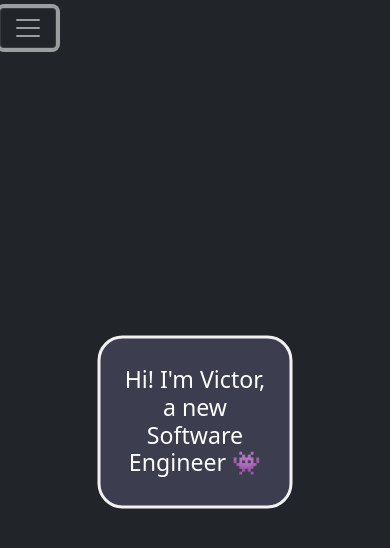
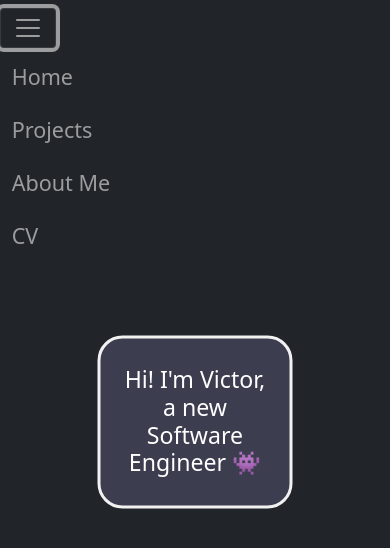
Before and after one commit to VictorCano18/victorcano, a React (Create React App) app: page / in a window 390 px wide. Both pictures are taken after a click on the button "Toggle navigation". Shown: the top 548 px of the page. Built offline with nearby package versions, Linux system fonts and the light colour scheme.

Commit message:
(Fix: Navbar bootstrap)

```diff
--- a/public/index.html
+++ b/public/index.html
@@ -38,8 +38,10 @@ import
       To begin the development, run `npm start` or `yarn start`.
       To create a production bundle, use `npm run build` or `yarn build`.
     -->
-    <script src="https://code.jquery.com/jquery-1.12.4.min.js"></script>
-    <script src="//ajax.googleapis.com/ajax/libs/jquery/1.11.0/jquery.min.js"></script>
+
+    <script src="https://code.jquery.com/jquery-3.2.1.slim.min.js" integrity="sha384-KJ3o2DKtIkvYIK3UENzmM7KCkRr/rE9/Qpg6aAZGJwFDMVNA/GpGFF93hXpG5KkN" crossorigin="anonymous"></script>
+    <script src="https://cdnjs.cloudflare.com/ajax/libs/popper.js/1.12.9/umd/popper.min.js" integrity="sha384-ApNbgh9B+Y1QKtv3Rn7W3mgPxhU9K/ScQsAP7hUibX39j7fakFPskvXusvfa0b4Q" crossorigin="anonymous"></script>
+    <script src="https://maxcdn.bootstrapcdn.com/bootstrap/4.0.0/js/bootstrap.min.js" integrity="sha384-JZR6Spejh4U02d8jOt6vLEHfe/JQGiRRSQQxSfFWpi1MquVdAyjUar5+76PVCmYl" crossorigin="anonymous"></script>
     <!-- <link rel="stylesheet" href="https://maxcdn.bootstrapcdn.com/bootstrap/3.3.6/css/bootstrap.min.css" integrity="sha384-1q8mTJOASx8j1Au+a5WDVnPi2lkFfwwEAa8hDDdjZlpLegxhjVME1fgjWPGmkzs7" crossorigin="anonymous"> -->
 
     <script src="https://maxcdn.bootstrapcdn.com/bootstrap/3.3.6/js/bootstrap.min.js" integrity="sha384-0mSbJDEHialfmuBBQP6A4Qrprq5OVfW37PRR3j5ELqxss1yVqOtnepnHVP9aJ7xS" crossorigin="anonymous"></script>
--- a/src/components/Navbar/Navbar.css
+++ b/src/components/Navbar/Navbar.css
@@ -17,3 +17,9 @@ ul.navbar-nav .nav-item:after {
 #nav-l:hover:after {
   background-color: #00a6dd;
 }
+
+@media screen and (max-width: 768px) {
+  .nav-item {
+    margin-left: 3%;
+  }
+}
--- a/src/components/Navbar/Navbar.js
+++ b/src/components/Navbar/Navbar.js
@@ -34,7 +34,7 @@ export default class Navbar extends Component {
               />
             </a> */}
             <div
-              className="collapse navbar-collapse justify-content-center"
+              className="collapse navbar-collapse justify-content-sm-center"
               id="navbarMenu"
             >
               <ul className="navbar-nav mr-auto mt-2 mt-lg-0">
```
Lines whose indentation alone changed are shown as unchanged.
